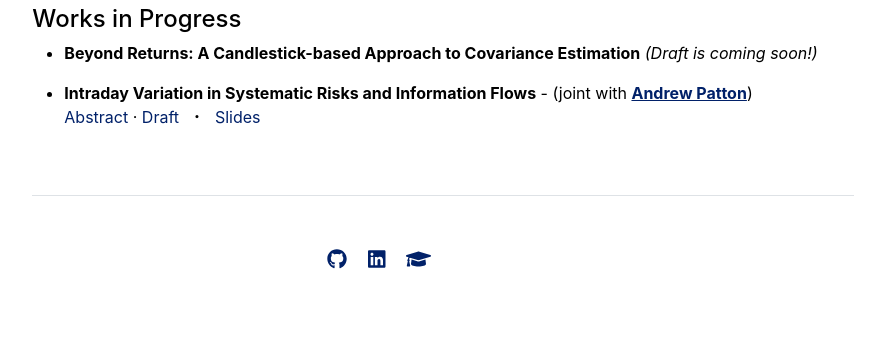
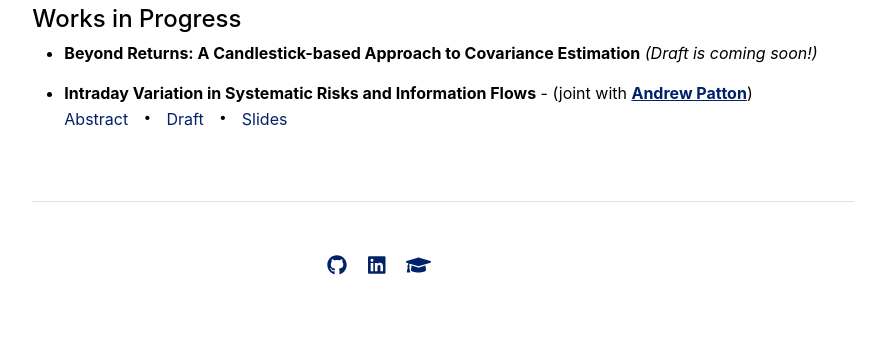
Before and after one commit to yasin-simsek/yasin-simsek.github.io, a Jekyll site: the page built from research.md, in a window 1280 px wide. Shown: the part 1219-1583 px from the top of the page, without its empty margins (197-1082 px from the left). Built offline with Jekyll 4.4.1, drawn with Linux system fonts in a browser that asks for light colours.

Commit message:
minor fix

```diff
--- a/research.md
+++ b/research.md
@@ -37,7 +37,7 @@ title: "Research"
 }
 
 .middot {
-    font-size: 1.5em;        /* Increase the size */
+    font-size: 2.0em;        /* Increase the size */
     margin: 0 10px;          /* Space around the dot */
     line-height: 1;          /* Ensures the line height matches text size */
     vertical-align: middle;  /* Aligns the dot with the text baseline */
@@ -64,7 +64,7 @@ title: "Research"
 * **Beyond Returns: A Candlestick-based Approach to Covariance Estimation** *(Draft is coming soon!)*
 
 * **Intraday Variation in Systematic Risks and Information Flows** - (joint with [**Andrew Patton**](https://public.econ.duke.edu/~ap172/)) <br>
-<span class="abstract-toggle" onclick="toggleAbstract(this)">Abstract</span> &middot; <a href="https://papers.ssrn.com/sol3/papers.cfm?abstract_id=5006587" class="no-underline">Draft</a> <span class="middot">&middot;</span> <span style="color:#012169;">Slides</span> <span class="abstract-content"> <br> *This paper analyzes variation in the factor structure of asset returns within a trade day by combining non-parametric kernel methods with principal component analysis. We estimate the model on a collection of over 400 high frequency US equity returns over the period 1996-2020 and show that the proposed model has superior explanatory power relative to a collection of well-known observable factor models and standard PCA. We present a stylized model of asset prices and information flows and show that the factor structure of asset returns varies with the arrival of news. Using data on individual firm earnings announcements, FOMC announcements, and other macroeconomic announcements, we provide evidence consistent with our stylized model, that the superior performance of the proposed model is due to time variation in the factor structure of asset returns around times of information flows.*</span>
+<span class="abstract-toggle" onclick="toggleAbstract(this)">Abstract</span> <span class="middot">&middot;</span> <a href="https://papers.ssrn.com/sol3/papers.cfm?abstract_id=5006587" class="no-underline">Draft</a> <span class="middot">&middot;</span> <span style="color:#012169;">Slides</span> <span class="abstract-content"> <br> *This paper analyzes variation in the factor structure of asset returns within a trade day by combining non-parametric kernel methods with principal component analysis. We estimate the model on a collection of over 400 high frequency US equity returns over the period 1996-2020 and show that the proposed model has superior explanatory power relative to a collection of well-known observable factor models and standard PCA. We present a stylized model of asset prices and information flows and show that the factor structure of asset returns varies with the arrival of news. Using data on individual firm earnings announcements, FOMC announcements, and other macroeconomic announcements, we provide evidence consistent with our stylized model, that the superior performance of the proposed model is due to time variation in the factor structure of asset returns around times of information flows.*</span>
 
 
 <script>
```
